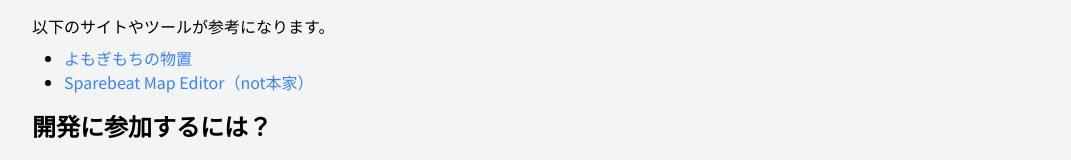
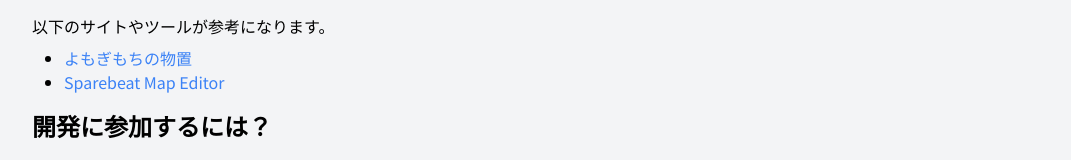
Before and after one commit to opera7133/spbuploader, a Next.js app: page /about in a window 1280 px wide. Shown: the part 384-544 px from the top of the page, without its empty margins (96-1167 px from the left). Built offline with nearby package versions, Linux system fonts and the light colour scheme; no server answers.

Commit message:
Update about.tsx

```diff
--- a/src/pages/about.tsx
+++ b/src/pages/about.tsx
@@ -71,7 +71,7 @@ export default function About() {
             target="_blank"
             className="text-blue-500 duration-200 hover:text-blue-700"
           >
-            Sparebeat Map Editor（not本家）
+            Sparebeat Map Editor
           </a>
         </li>
       </ul>
```
